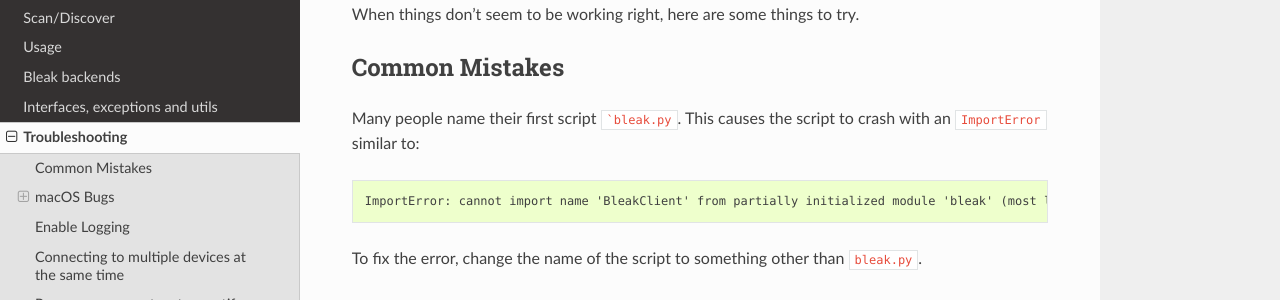
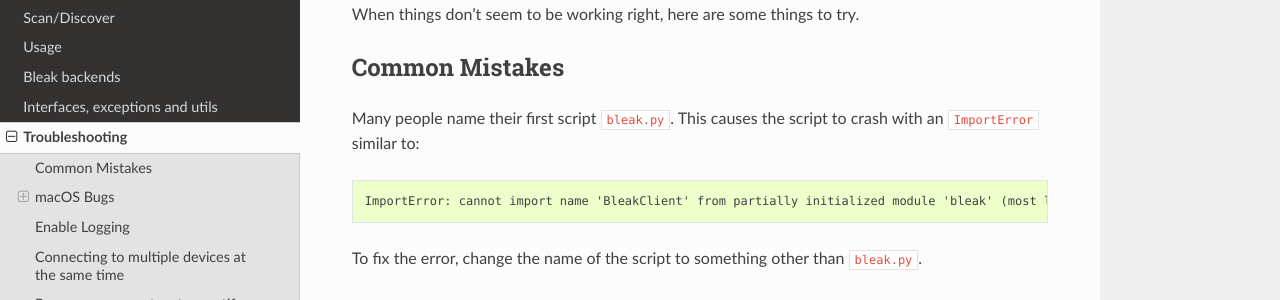
Before and after one commit to hbldh/bleak, a Sphinx documentation site: the page built from docs/troubleshooting.rst, in a window 1280 px wide and 900 px high. Shown: the part 157-457 px from the top of the window. Built offline with Sphinx 7.4.7 and the Read the Docs theme 2.0.0, drawn with Linux system fonts in a browser that asks for light colours.

````diff
--- a/docs/troubleshooting.rst
+++ b/docs/troubleshooting.rst
@@ -8,7 +8,7 @@ When things don't seem to be working right, here are some things to try.
 Common Mistakes
 ---------------
 
-Many people name their first script ```bleak.py``. This causes the script to
+Many people name their first script ``bleak.py``. This causes the script to
 crash with an ``ImportError`` similar to::
 
     ImportError: cannot import name 'BleakClient' from partially initialized module 'bleak' (most likely due to a circular import) (bleak.py)`
````
